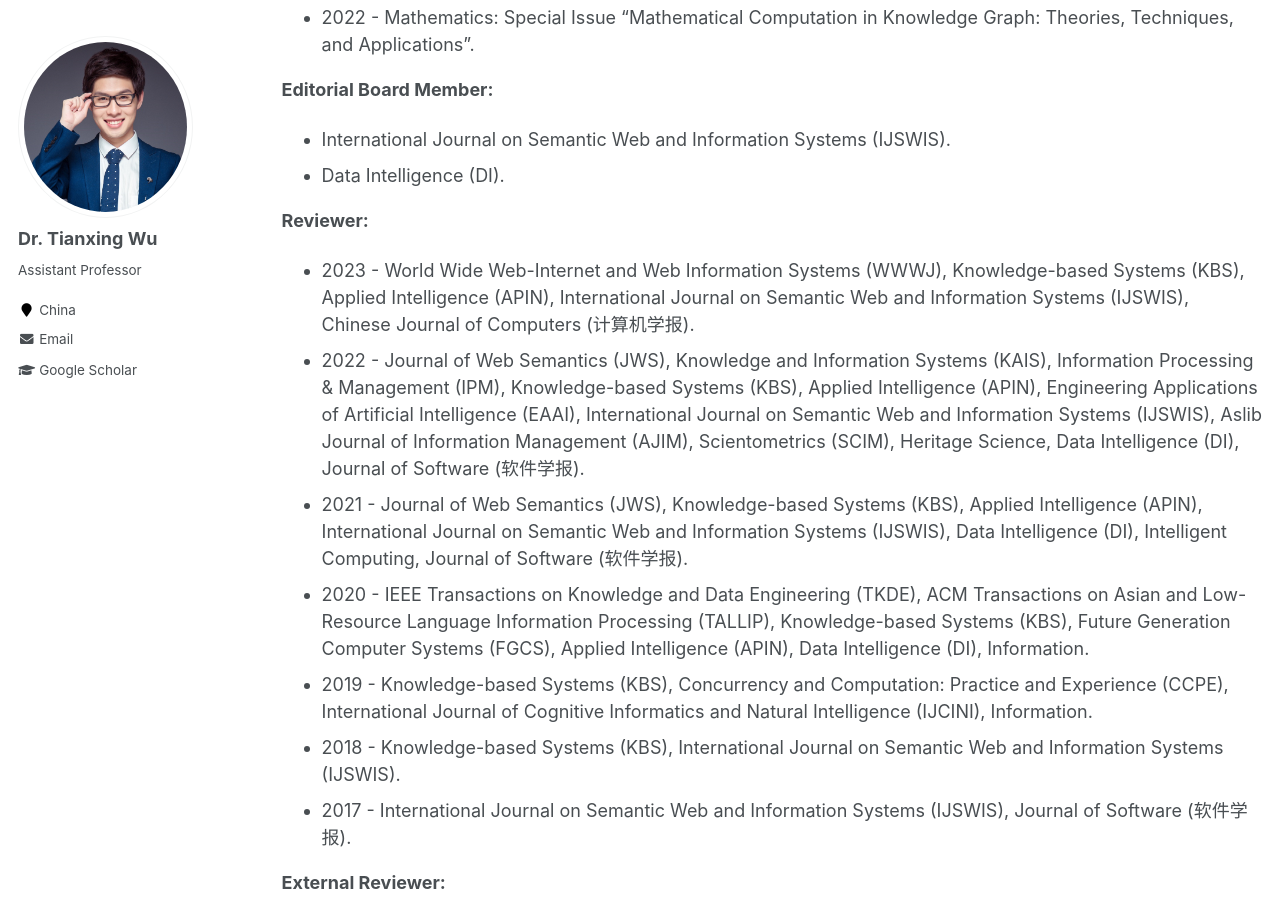
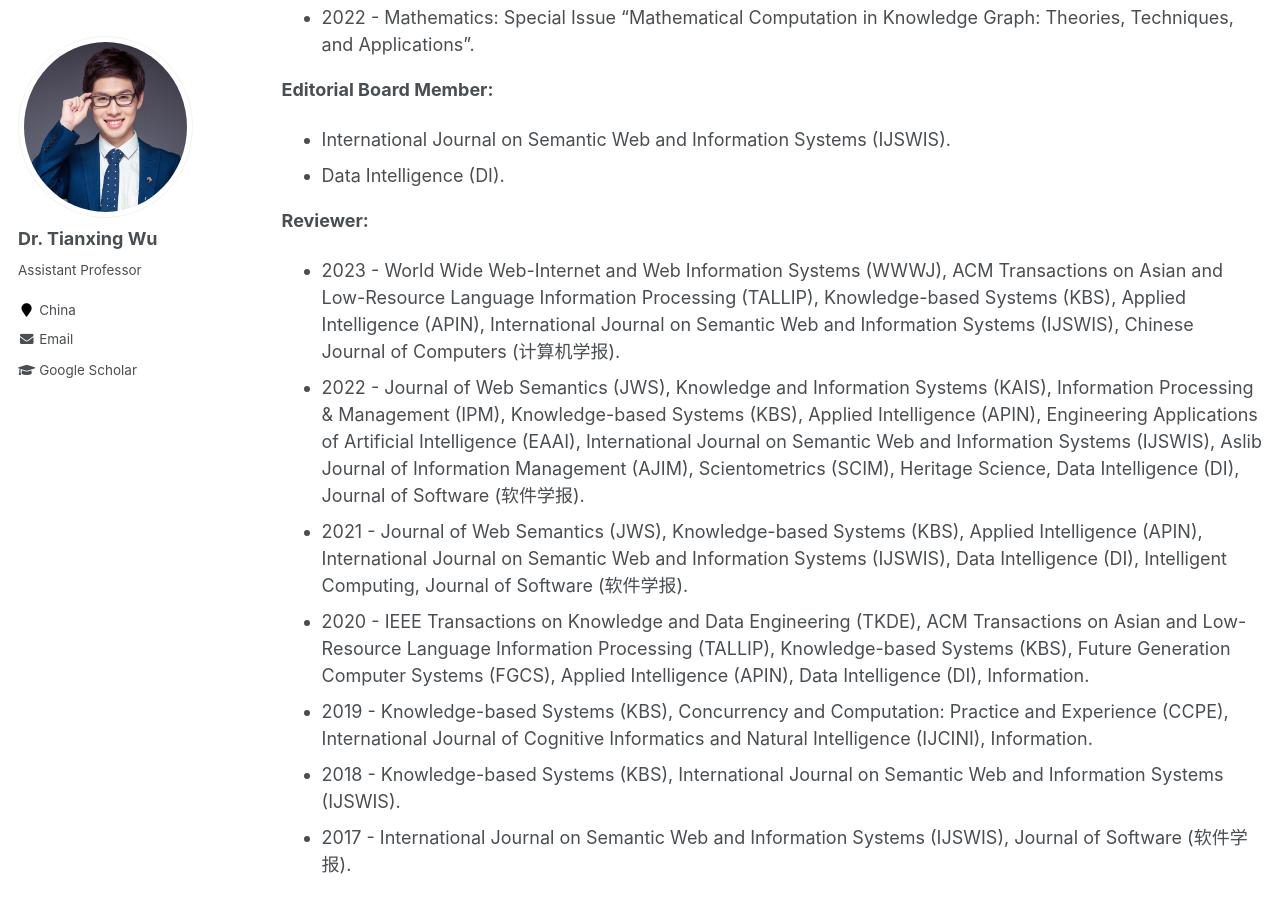
Before and after one commit to tianxing-wu/tianxing-wu.github.io, a Jekyll site: the page built from _pages/services.md, in a window 1280 px wide and 900 px high, scrolled down 607 px. Built offline with Jekyll 4.4.1, drawn with Linux system fonts in a browser that asks for light colours.

Commit message:
Update services.md

```diff
--- a/_pages/services.md
+++ b/_pages/services.md
@@ -21,7 +21,7 @@ author_profile: true
 * Data Intelligence (DI).
 
 **Reviewer:**
-* 2023 - World Wide Web-Internet and Web Information Systems (WWWJ), Knowledge-based Systems (KBS), Applied Intelligence (APIN), International Journal on Semantic Web and Information Systems (IJSWIS), Chinese Journal of Computers (计算机学报).
+* 2023 - World Wide Web-Internet and Web Information Systems (WWWJ), ACM Transactions on Asian and Low-Resource Language Information Processing (TALLIP), Knowledge-based Systems (KBS), Applied Intelligence (APIN), International Journal on Semantic Web and Information Systems (IJSWIS), Chinese Journal of Computers (计算机学报).
 * 2022 - Journal of Web Semantics (JWS), Knowledge and Information Systems (KAIS), Information Processing & Management (IPM), Knowledge-based Systems (KBS), Applied Intelligence (APIN), Engineering Applications of Artificial Intelligence (EAAI), International Journal on Semantic Web and Information Systems (IJSWIS), Aslib Journal of Information Management (AJIM), Scientometrics (SCIM), Heritage Science, Data Intelligence (DI), Journal of Software (软件学报).
 * 2021 - Journal of Web Semantics (JWS), Knowledge-based Systems (KBS), Applied Intelligence (APIN), International Journal on Semantic Web and Information Systems (IJSWIS), Data Intelligence (DI), Intelligent Computing, Journal of Software (软件学报).
 * 2020 - IEEE Transactions on Knowledge and Data Engineering (TKDE), ACM Transactions on Asian and Low-Resource Language Information Processing (TALLIP), Knowledge-based Systems (KBS), Future Generation Computer Systems (FGCS), Applied Intelligence (APIN), Data Intelligence (DI), Information.
```
